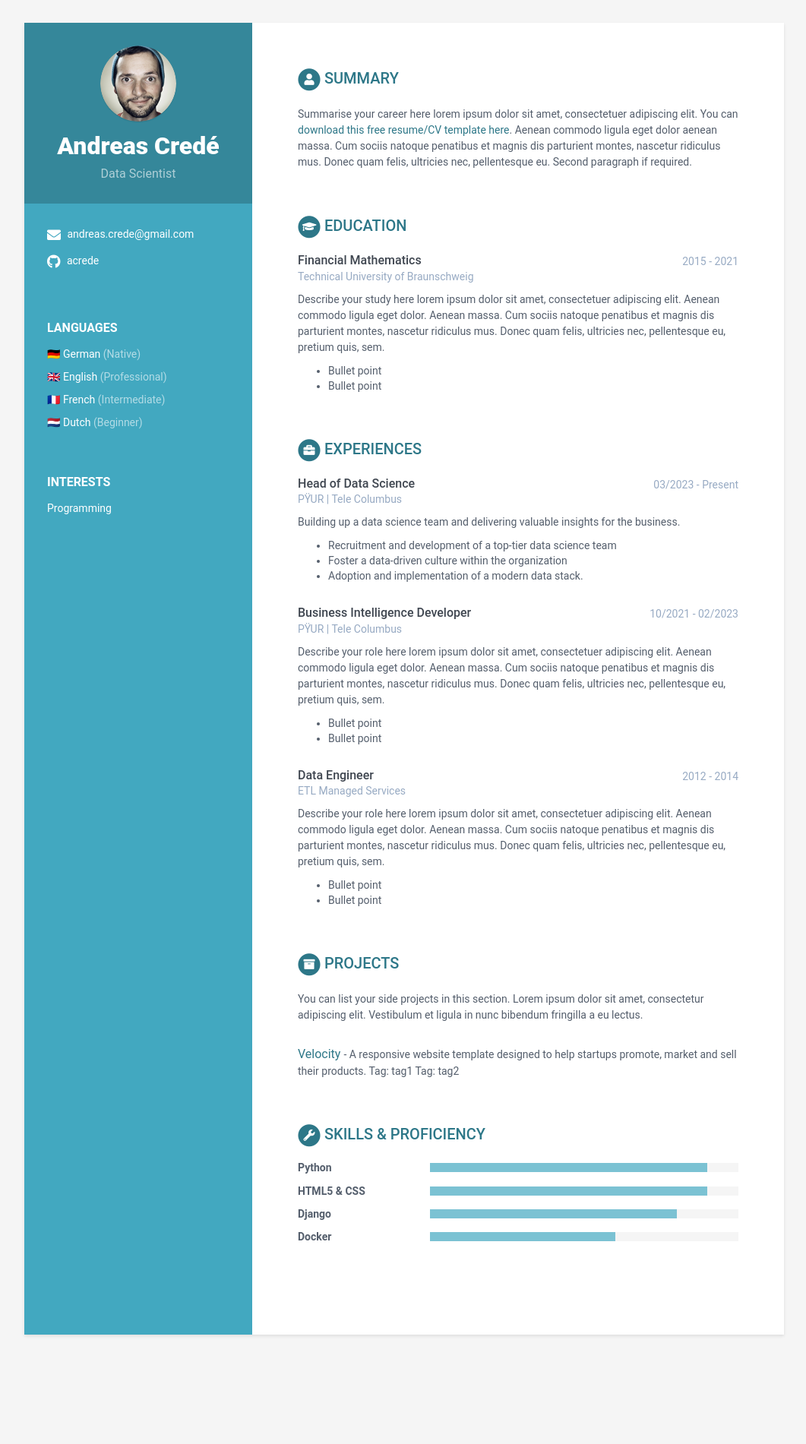
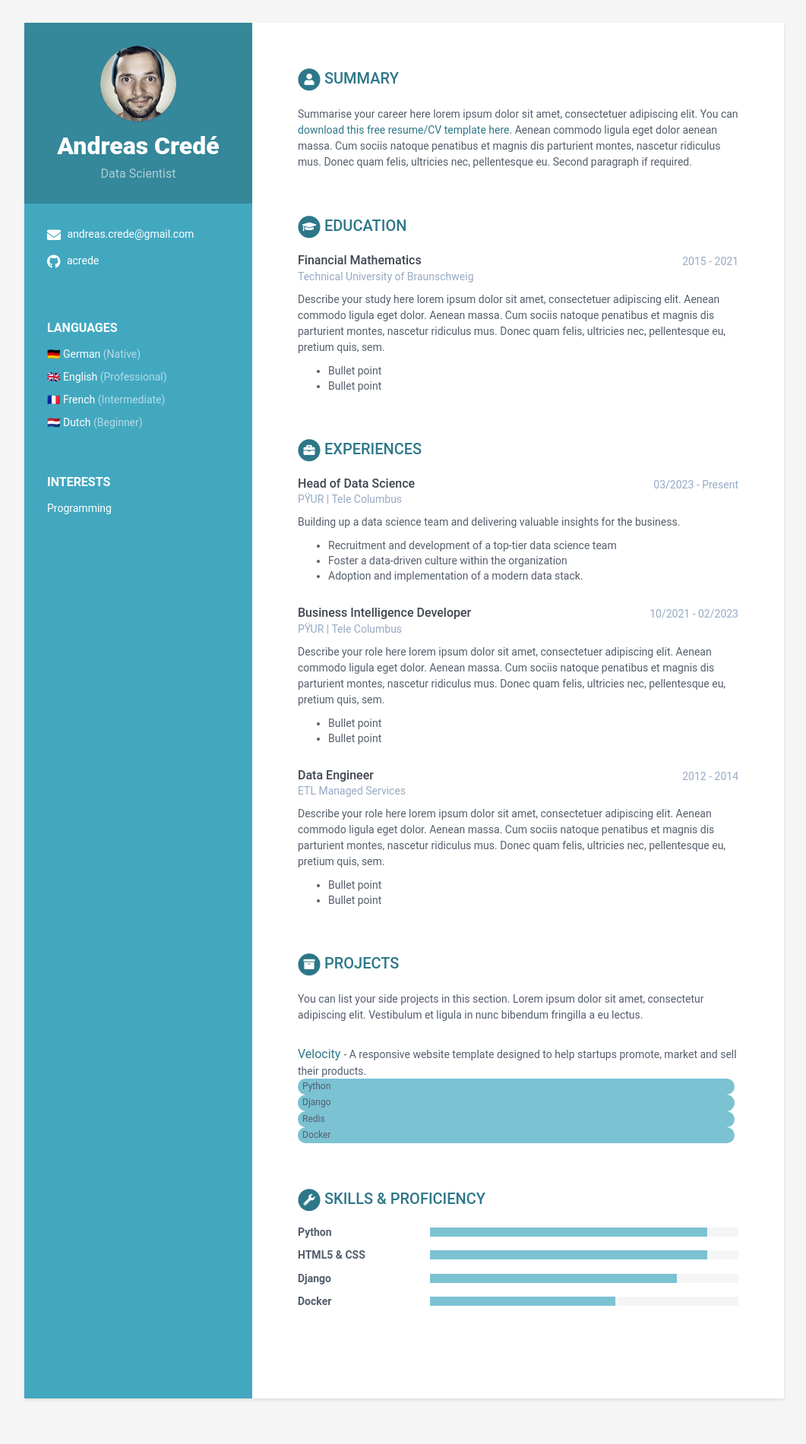
Before and after one commit to acrede/acrede.github.io, a Jekyll site: the page built from index.html, in a window 1280 px wide. Shown: the whole page at 76% size, without its empty margins (108-1169 px from the left). Built offline with Jekyll 4.4.1, drawn with Linux system fonts in a browser that asks for light colours; before the commit the page ends 1817 px from its top, so only the background shows below that.

Commit message:
Testing css on tags

```diff
--- a/_data/data.yml
+++ b/_data/data.yml
@@ -153,9 +153,11 @@ projects:
         link: "#hook"
         tagline: "A responsive website template designed to help startups promote, market and sell their products."
         tags:
-          - name: tag1
-            color: red
-          - name: tag2
+          - name: Python
+            # color: red
+          - name: Django
+          - name: Redis
+          - name: Docker
 
 
 # oss:
--- a/_includes/projects.html
+++ b/_includes/projects.html
@@ -32,7 +32,7 @@
       {% endif %}
 
       {% for tag in project.tags %}
-        Tag: {{ tag.name }}
+        <div class="tag">{{ tag.name }}</div>
       {% endfor %}
 
     </div><!--//item-->
--- a/_sass/_base.scss
+++ b/_sass/_base.scss
@@ -284,3 +284,11 @@ p {
     color: $heart;
   }
 }
+
+.tag {
+  font-size: 12px;
+  padding: 2px 6px;
+  border-radius: 10rem;
+  background-color: lighten($theme-color, 15%);
+  margin-right: .5rem;
+}
```
